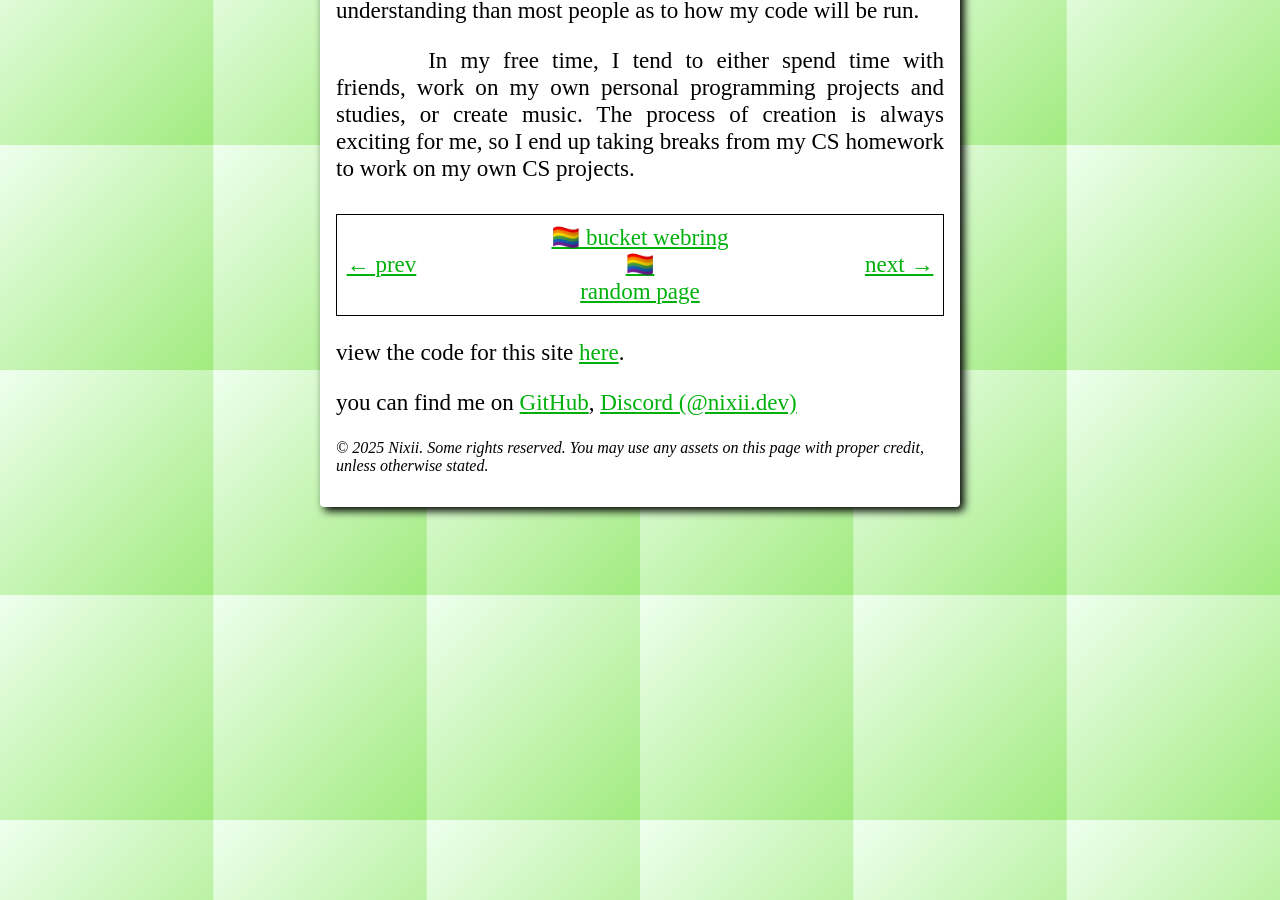
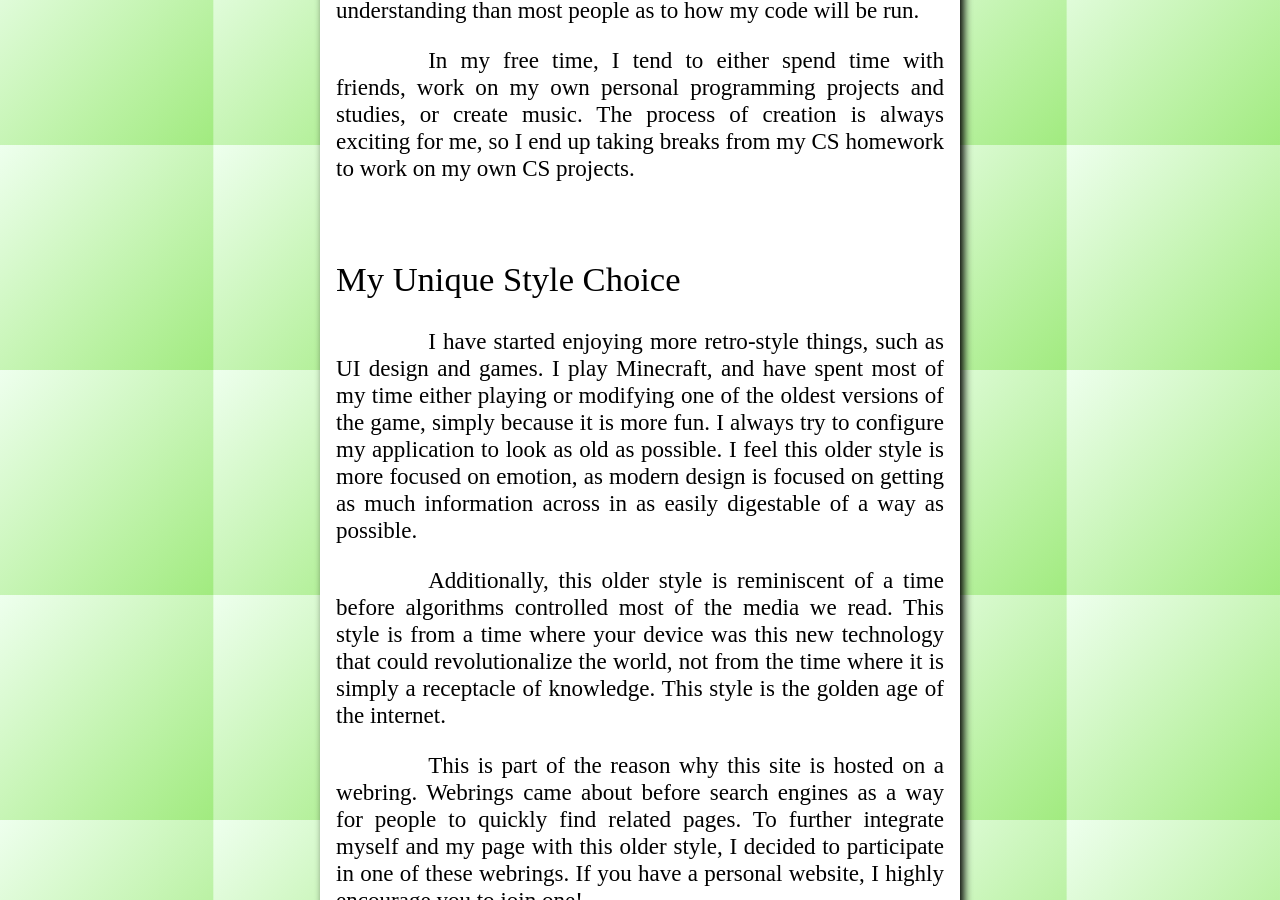
Before and after one commit to nixii/nixii.github.io, a Jekyll site: the page built from about-me.html, in a window 1280 px wide and 900 px high, scrolled down 1204 px. Built offline with Jekyll 4.4.1, drawn with Linux system fonts in a browser that asks for light colours; some web fonts are replaced; some of the changed text lies outside the part shown.

Commit message:
Updated the aboutme

```diff
--- a/about-me.html
+++ b/about-me.html
@@ -31,3 +31,14 @@ title: about me
 <p class="p">
 	In my free time, I tend to either spend time with friends, work on my own personal programming projects and studies, or create music. The process of creation is always exciting for me, so I end up taking breaks from my CS homework to work on my own CS projects.
 </p>
+
+<br><h2>My Unique Style Choice</h2>
+<p class="p">
+	I have started enjoying more retro-style things, such as UI design and games. I play Minecraft, and have spent most of my time either playing or modifying one of the oldest versions of the game, simply because it is more fun. I always try to configure my application to look as old as possible. I feel this older style is more focused on emotion, as modern design is focused on getting as much information across in as easily digestable of a way as possible.
+</p>
+<p class="p">
+	Additionally, this older style is reminiscent of a time before algorithms controlled most of the media we read. This style is from a time where your device was this new technology that could revolutionalize the world, not from the time where it is simply a receptacle of knowledge. This style is the golden age of the internet.
+</p>
+<p class="p">
+	This is part of the reason why this site is hosted on a webring. Webrings came about before search engines as a way for people to quickly find related pages. To further integrate myself and my page with this older style, I decided to participate in one of these webrings. If you have a personal website, I highly encourage you to join one!
+</p>
```
